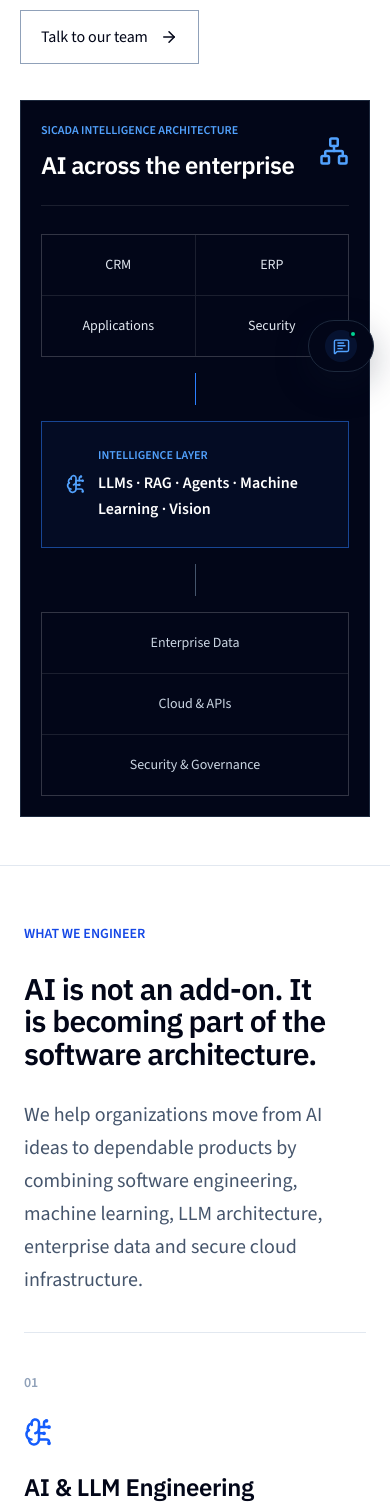
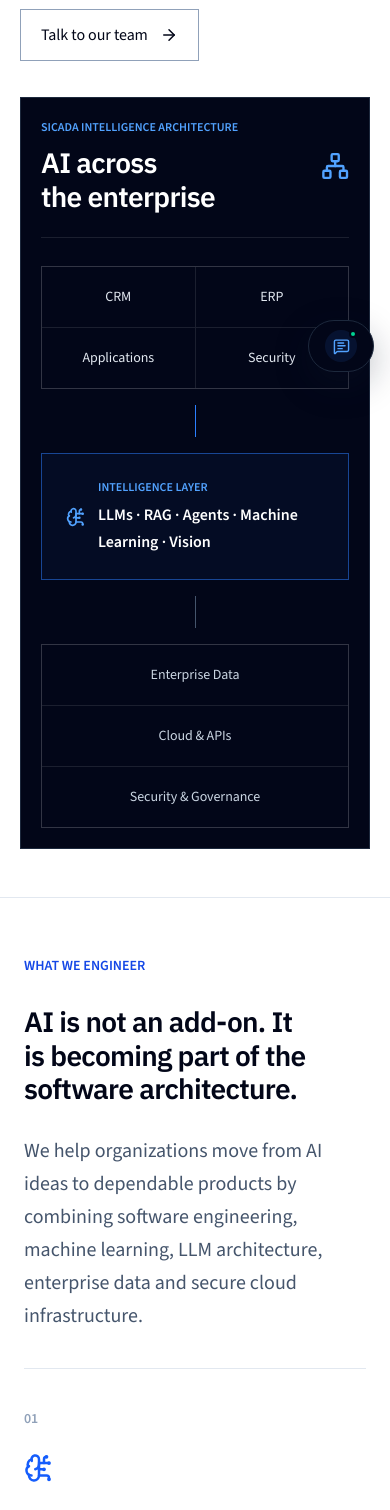
Before and after one commit to mkraja826/Sicadawebapp, a React (Vite) app: page / in a window 390 px wide. Shown: the part 456-1966 px from the top of the page. Built offline with nearby package versions, Linux system fonts and the light colour scheme.

Commit message:
style: refine mobile section headings, card titles and text wrapping

```diff
--- a/src/index.css
+++ b/src/index.css
@@ -134,3 +134,27 @@
     line-height: 1.08;
   }
 }
+
+/* Consistent small-screen reading sizes without changing desktop branding. */
+@media (max-width: 639px) {
+  main h2 {
+    font-size: clamp(1.65rem, 7.2vw, 2rem);
+    line-height: 1.2;
+    letter-spacing: -0.025em !important;
+  }
+
+  main h3 {
+    font-size: clamp(1.25rem, 5.6vw, 1.5rem);
+    line-height: 1.3;
+  }
+
+  main p,
+  main li {
+    overflow-wrap: anywhere;
+  }
+
+  main a,
+  main button {
+    line-height: 1.4;
+  }
+}
```
